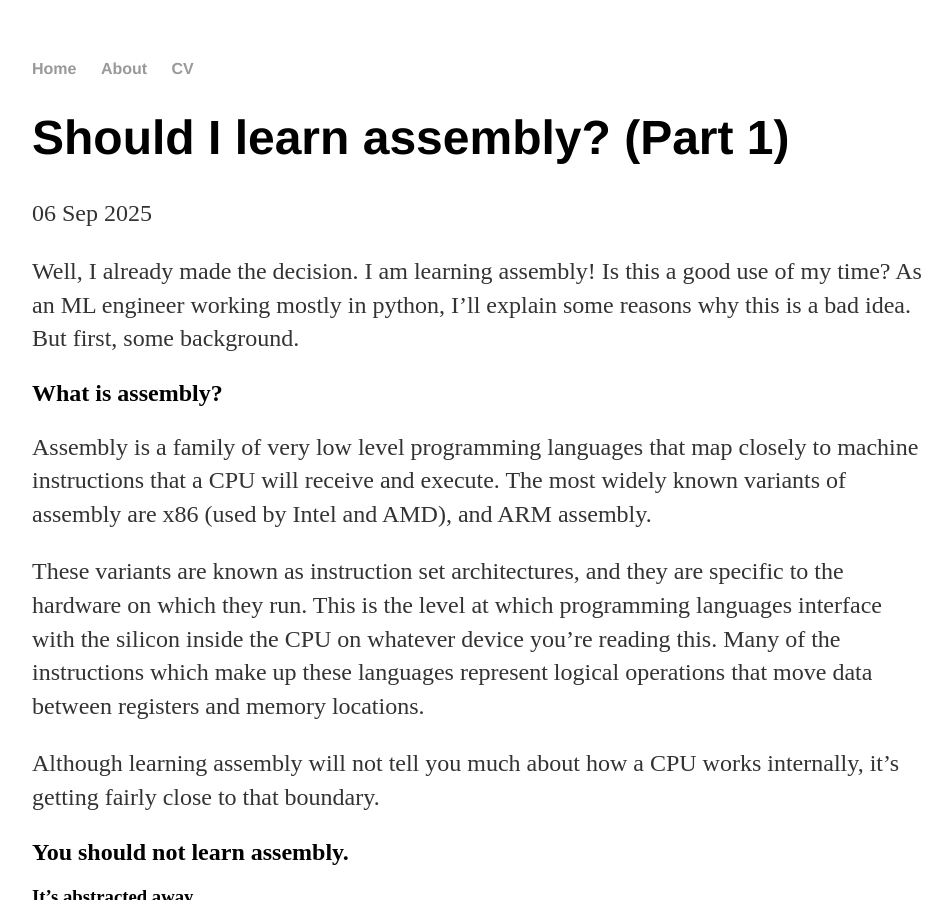
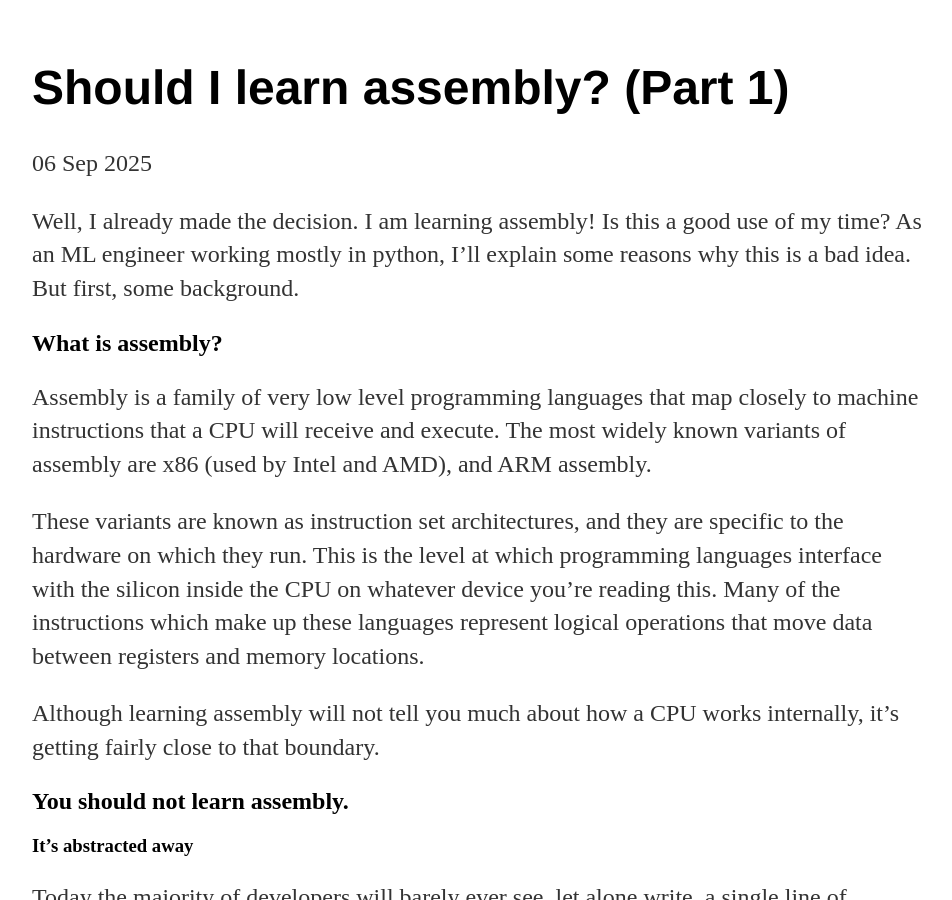
Before and after one commit to paulsbrookes/paulsbrookes.github.io, a Jekyll site: the page built from _posts/2025-01-06-should-i-learn-assembly.md, in a window 1280 px wide and 900 px high. Shown: the whole window, without its empty margins (160-1112 px from the left). Built offline with Jekyll 4.4.1, drawn with Linux system fonts in a browser that asks for light colours.

Commit message:
Remove navigation bar from site layout
- Removed Home, About, and CV navigation links
- Simplified site to focus on blog content

🤖 Generated with [Claude Code](https://claude.ai/code)

Co-Authored-By: Claude <noreply@anthropic.com>

```diff
--- a/_layouts/default.html
+++ b/_layouts/default.html
@@ -6,13 +6,6 @@
 			<link rel="stylesheet" type="text/css" href="/css/main.css">
 		</head>
 		<body>
-			<nav>
-	    		<ul>
-	        		<li><a href="/">Home</a></li>
-		        	<li><a href="/about">About</a></li>
-	        		<li><a href="/cv">CV</a></li>
-	    		</ul>
-			</nav>
 			<div class="container">
 
 			{{ content }}
```
